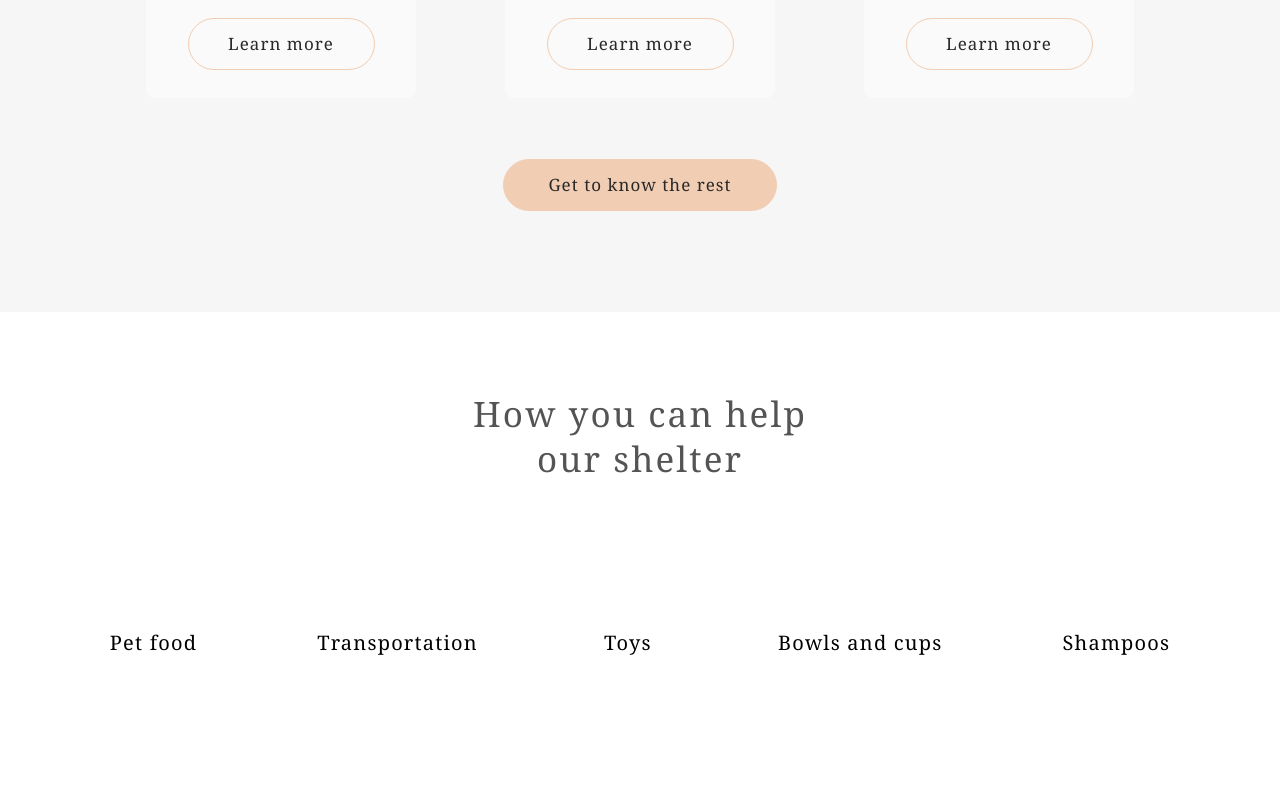
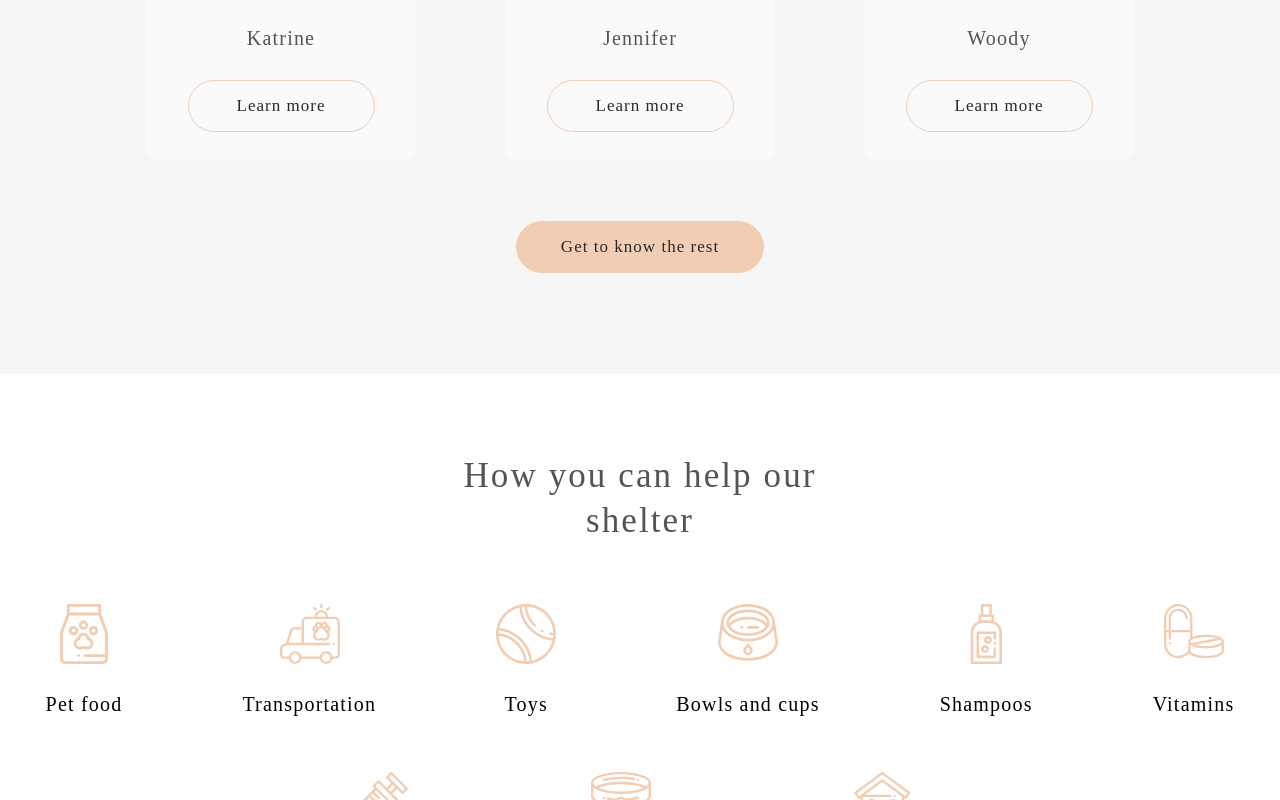
Before and after one commit to skayer81/shelter, a website built with Vite: page Shelter/index.html in a window 1280 px wide. Shown: the part 2000-2800 px from the top of the page. Built offline with nearby package versions, Linux system fonts and the light colour scheme; files whose address does not match are found by name.

Commit message:
feat: add icons

```diff
--- a/Shelter/index.html
+++ b/Shelter/index.html
@@ -76,15 +76,15 @@
         <div class="container">
           <h2 class="title">How you can help our shelter</h2>
           <ul class="help-list">
-            <li class="help-item">Pet food</li>
-            <li class="help-item">Transportation</li>
-            <li class="help-item">Toys</li>
-            <li class="help-item">Bowls and cups</li>
-            <li class="help-item">Shampoos</li>
-            <li class="help-item">Vitamins</li>
-            <li class="help-item">Medicines</li>
-            <li class="help-item">Collars / leashes</li>
-            <li class="help-item">Sleeping areas</li>
+            <li class="help-item food">Pet food</li>
+            <li class="help-item transportation">Transportation</li>
+            <li class="help-item toys">Toys</li>
+            <li class="help-item bowls">Bowls and cups</li>
+            <li class="help-item shampoos">Shampoos</li>
+            <li class="help-item vitamins">Vitamins</li>
+            <li class="help-item medicines">Medicines</li>
+            <li class="help-item collars">Collars / leashes</li>
+            <li class="help-item areas">Sleeping areas</li>
           </ul>
         </div>
       </section>
@@ -151,18 +151,18 @@
       <address class="contacts">
         <p class="title">For questions and suggestions</p>
         <ul class="contacts-list">
-          <li><a class="link left-link" href="mailto:email@shelter.com">email@shelter.com</a></li>
-          <li><a class="link left-link" href="tel:+136745677554">+13 674 567 75 54</a></li>
+          <li><a class="link left-link mail" href="mailto:email@shelter.com">email@shelter.com</a></li>
+          <li><a class="link left-link tel" href="tel:+136745677554">+13 674 567 75 54</a></li>
         </ul>
       </address>
       <address class="contacts">
         <p class="title">We are waiting for your visit</p>
         <ul class="contacts-list">
-          <li><a class="link right-link" target="_blank" href="https://maps.app.goo.gl/5C3V89FR7FAx2WwP9">1
+          <li><a class="link right-link place" target="_blank" href="https://maps.app.goo.gl/5C3V89FR7FAx2WwP9">1
               Central
               Street, Boston (entrance
               from the store)</a></li>
-          <li><a class="link right-link" target="_blank" href="https://maps.app.goo.gl/bwzgbHqNYsZVEH9b7">18 South
+          <li><a class="link right-link place" target="_blank" href="https://maps.app.goo.gl/bwzgbHqNYsZVEH9b7">18 South
               Park, London </a></li>
         </ul>
       </address>
--- a/Shelter/src/style/pages/header.scss
+++ b/Shelter/src/style/pages/header.scss
@@ -1,6 +1,14 @@
 @import "./../variables.scss";
 
 .header {
+    padding-top: 30px;
+    padding-bottom: 32px;
+    position: relative;
+    z-index: 1;
+    .container {
+        display: flex;
+        justify-content: space-between;
+    }
     .logo:hover {
         .header-title {
             transition: 0.5s;
@@ -64,7 +72,7 @@
             }
         }
     }
-    .home .nav-button.home-active {
+    &.home .nav-button.home-active {
         color: $colorLightL;
         border-bottom: 2px solid $colorPrimary;
         cursor: auto;
--- a/Shelter/src/style/pages/mainPage/section4.scss
+++ b/Shelter/src/style/pages/mainPage/section4.scss
@@ -41,4 +41,40 @@
         text-align: center;
         padding-top: 89px;
     }
+
+    .food {
+        background-image: url("./../../../../public/howHelp/icon-pet-food.svg");
+    }
+    .transportation {
+        background-image: url("/howHelp/transportation.svg");
+    }
+    .toys {
+        background-image: url("./../../../../public/howHelp/toys.svg");
+    }
+    .bowls {
+        background-image: url("./../../../../public/howHelp/bowls-and-cups.svg");
+    }
+    .shampoos {
+        background-image: url("./../../../../public/howHelp/shampoos.svg");
+    }
+    .vitamins {
+        background-image: url("./../../../../public/howHelp/vitamins.svg");
+    }
+    .medicines {
+        background-image: url("./../../../../public/howHelp/medicines.svg");
+    }
+    .collars {
+        background-image: url("./../../../../public/howHelp/collars-or-leashes.svg");
+    }
+    .areas {
+        background-image: url("./../../../../public/howHelp/sleeping-area.svg");
+    }
+    // <li class="help-item transportation">Transportation</li>
+    // <li class="help-item toys">Toys</li>
+    // <li class="help-item bowls">Bowls and cups</li>
+    // <li class="help-item shampoos">Shampoos</li>
+    // <li class="help-item vitamins">Vitamins</li>
+    // <li class="help-item medicines">Medicines</li>
+    // <li class="help-item collars">Collars / leashes</li>
+    // <li class="help-item areas">Sleeping areas</li>
 }
--- a/Shelter/src/style/style.scss
+++ b/Shelter/src/style/style.scss
@@ -1,3 +1,4 @@
+@import "./fonts.scss";
 @import "./normalaize.scss";
 @import "./pages/header.scss";
 @import "./pages/mainPage.scss";
@@ -13,3 +14,13 @@
         padding: 0 16px;
     }
 }
+
+button:hover,
+a:hover {
+    transition: 0.5s;
+    cursor: pointer;
+}
+button,
+a {
+    transition: 0.5s;
+}
--- a/Shelter/vite.config.js
+++ b/Shelter/vite.config.js
@@ -19,6 +19,8 @@ export default defineConfig({
   resolve: {
     alias: {
       '/backgrounds': path.resolve(__dirname, './public/backgrounds'),
+      '/contactsIcons': path.resolve(__dirname, './public/contactsIcons'),
+      '/howHelp': path.resolve(__dirname, './public/howHelp'),
     }
   }
 });
```
Also changed, not shown: Shelter/public/contactsIcons/mail.svg (added), Shelter/public/contactsIcons/phone.svg (added), Shelter/public/contactsIcons/pin.svg (added), Shelter/public/howHelp/bowls-and-cups.svg (added), Shelter/public/howHelp/collars-or-leashes.svg (added), Shelter/public/howHelp/icon-pet-food.svg (added), Shelter/public/howHelp/medicines.svg (added), Shelter/public/howHelp/shampoos.svg (added), Shelter/public/howHelp/sleeping-area.svg (added), Shelter/public/howHelp/toys.svg (added), Shelter/public/howHelp/transportation.svg (added), Shelter/public/howHelp/vitamins.svg (added).
